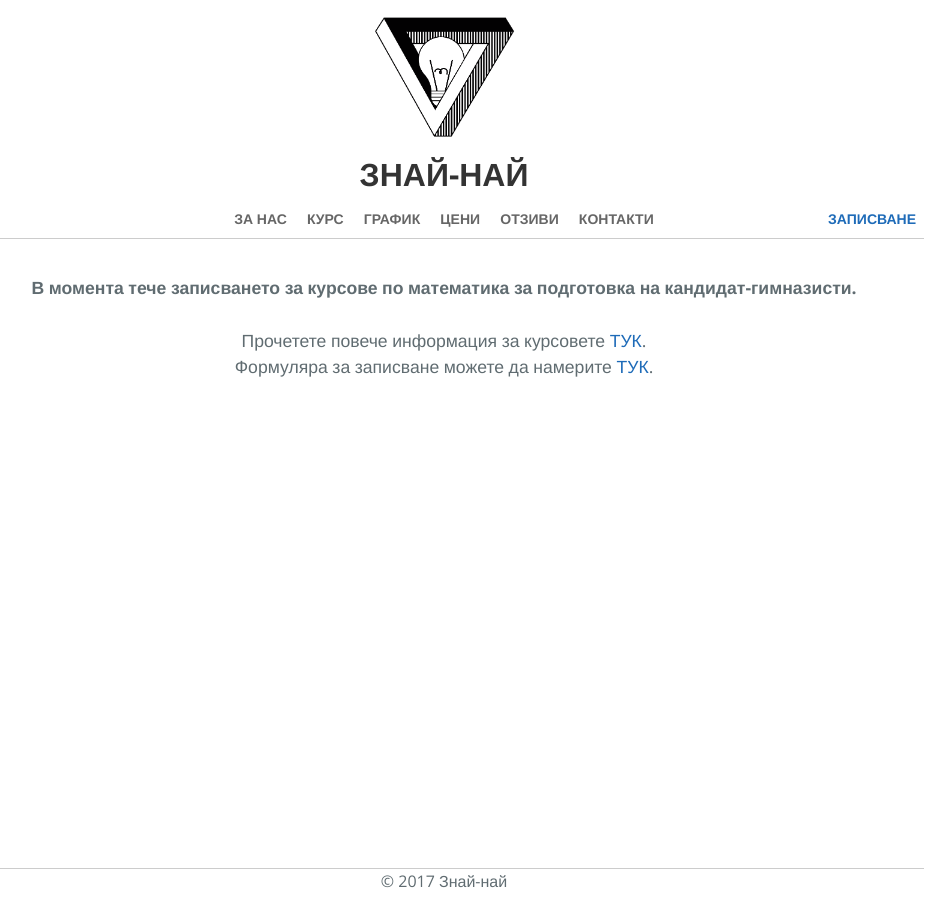
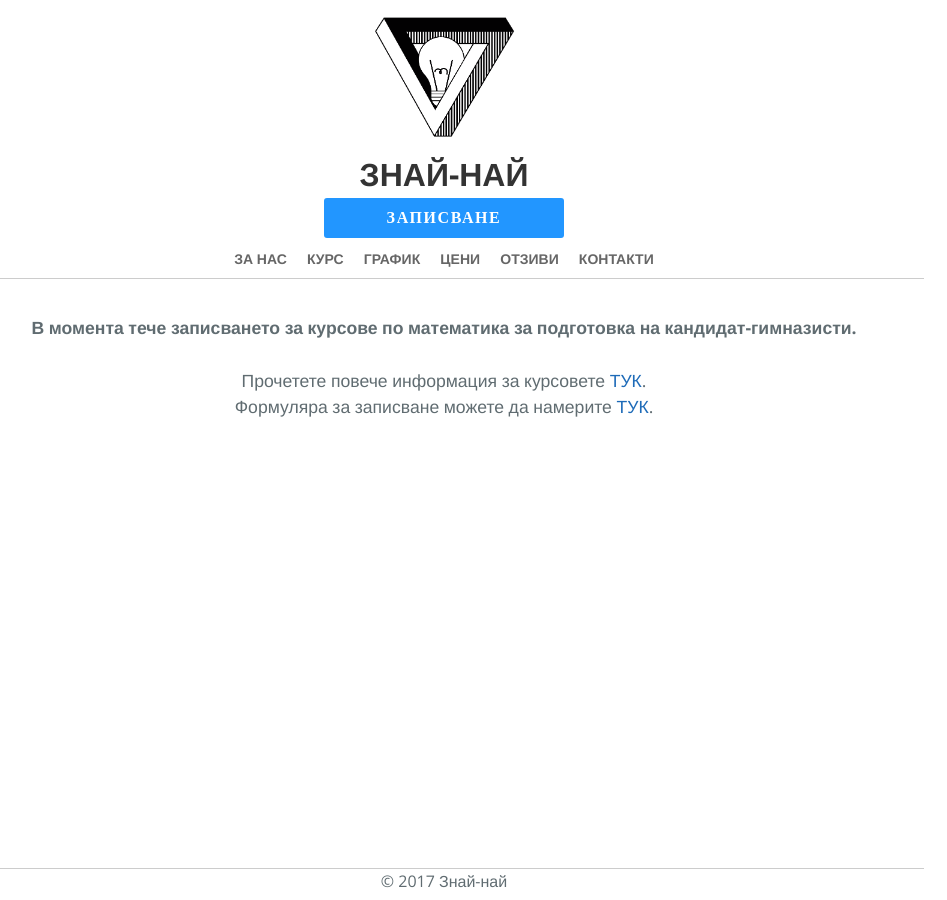
Before and after one commit to znainai/znainai.github.io, a Jekyll site: the page built from index.md, in a window 1280 px wide. Shown: the whole page, without its empty margins (196-1143 px from the left). Built offline with Jekyll 4.4.1, drawn with Linux system fonts in a browser that asks for light colours.

Commit message:
Redesign and move the enroll button

```diff
--- a/_layouts/default.html
+++ b/_layouts/default.html
@@ -16,6 +16,8 @@
           <h1 class="project-name">{{ site.title }}</h1>
         </a>
 
+        <a class="enroll-button" target="_blank" href="{{ site.sign_form_link }}">Записване</a>
+
         <nav class="menu">
           <ul>
             {% for item in site.data.navigation %}
@@ -24,8 +26,6 @@
                   href="{{ item.url }}">{{ item.name }}</a>
               </li>
             {% endfor %}
-
-            <li class="right"><a target="_blank" href="{{ site.sign_form_link }}">Записване</a></li>
           </ul>
         </nav>
       </header>
--- a/_sass/jekyll-theme-cayman.scss
+++ b/_sass/jekyll-theme-cayman.scss
@@ -82,6 +82,26 @@ header#main-header {
     }
   }
 
+  a.enroll-button {
+    background: rgb(34, 150, 255);
+    border-radius: 3px;
+    color: #fff;
+    display: block;
+    font-weight: bold;
+    margin: auto;
+    padding: 0.5em;
+    text-transform: uppercase;
+    width: 15em;
+    font-family: Arial Black;
+    letter-spacing: 0.1em;
+  }
+
+  a.enroll-button:hover {
+    background: rgb(34, 150, 255);
+    text-decoration: none;
+    box-shadow: 0px 2px 5px #999;
+  }
+
   nav.menu ul {
     list-style-type: none;
     position: relative;
@@ -102,20 +122,7 @@ header#main-header {
         color: #666;
       }
 
-      a:hover,
-      a.active {
-        color: #333;
-      }
-
-      &.right {
-        position: absolute;
-        top: 0;
-        right: 0;
-      }
-
-      &.right a {
-        color: $body-link-color;
-      }
+      a:hover, a.active { color: #333; }
     }
   }
 }
```
